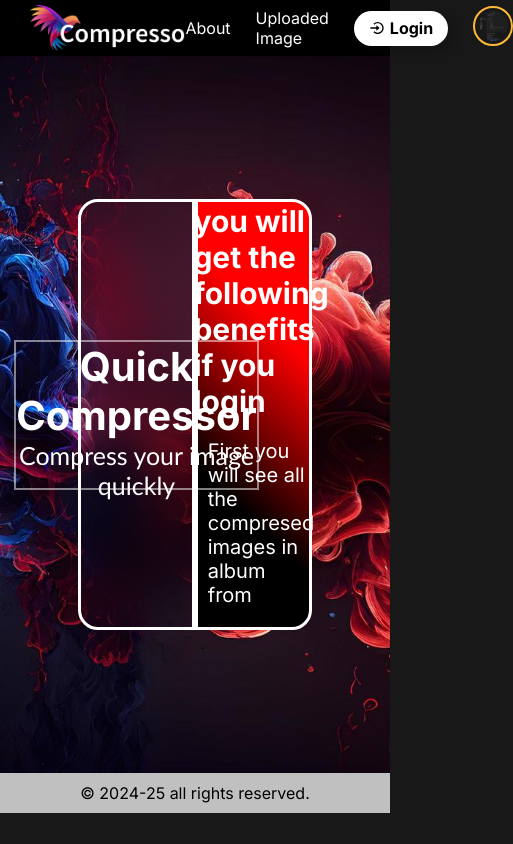
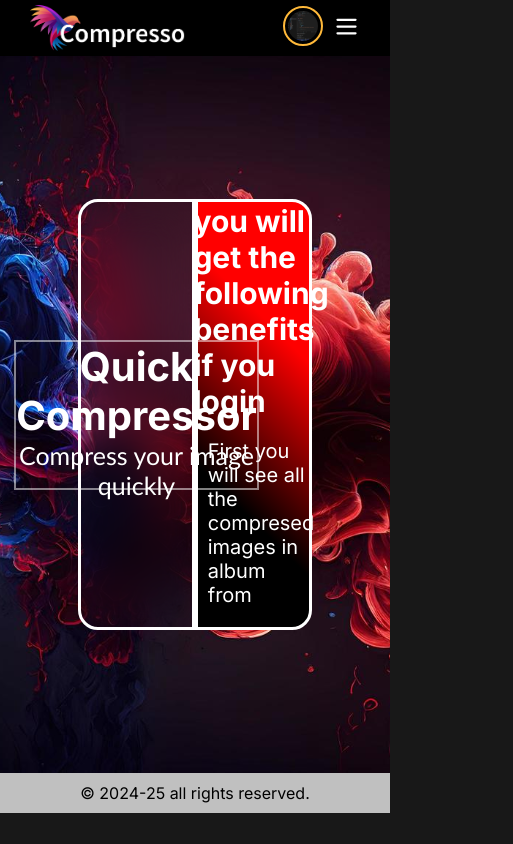
Before and after one commit to pritampaul02/Image-Copressor, a React (Vite) app: page /login in a window 390 px wide. Shown: the whole page, 513 px wide, since content can reach past the window. Built offline with nearby package versions, Linux system fonts and the light colour scheme; no server answers.

Commit message:
media query

```diff
--- a/src/components/Navbar.jsx
+++ b/src/components/Navbar.jsx
@@ -10,6 +10,7 @@ import toast from "react-hot-toast";
 import { IoMdLogOut } from "react-icons/io";
 import { BiLogInCircle, BiLogOutCircle } from "react-icons/bi";
 import logo from "../media/logo.png";
+import { HiOutlineMenu, HiOutlineMenuAlt3 } from "react-icons/hi";
 
 const Navbar = () => {
     const activeLocation = useLocation().pathname;
@@ -22,7 +23,9 @@ const Navbar = () => {
     console.log(user);
     const navigate = useNavigate();
 
-     useEffect(() => {
+    const [menuOpen, setMenuOpen] = useState(false);
+
+    useEffect(() => {
         if (status.logoutStatus === "success") {
             toast.success("Logout Success");
         }
@@ -45,8 +48,40 @@ const Navbar = () => {
                     className="logo"
                 />
             </Link>
+
+            <div
+                style={{
+                    display: "flex",
+                    alignItems: "center",
+                    justifyContent: "center",
+                    gap: 10,
+                }}
+            >
+                <Link
+                    // onClick={toggleMenu}
+                    className="profileContainer mobile"
+                    to="/profile"
+                >
+                    {isAuthenticated ? (
+                        <img src={user.profilePic} alt="" />
+                    ) : (
+                        <img src={profile} alt="" />
+                    )}
+                </Link>
+                <div
+                    className="hamberger"
+                    onClick={() => setMenuOpen(!menuOpen)}
+                >
+                    {menuOpen ? (
+                        <HiOutlineMenuAlt3 style={{ fontSize: "27px" }} />
+                    ) : (
+                        <HiOutlineMenu style={{ fontSize: "27px" }} />
+                    )}
+                </div>
+            </div>
+
             {/* <div className="menu"> */}
-            <div className="menuContainer">
+            <div className={`menuContainer ${menuOpen ? "active" : ""}`}>
                 {/* <Link
                     to="/"
                     className={activeLocation === "/" ? "menuActive" : ""}
--- a/src/pages/About.jsx
+++ b/src/pages/About.jsx
@@ -1,34 +1,30 @@
 import React from "react";
-import "../style/About.css";
+import { useEffect, useState } from "react";
+
 import { Link } from "react-router-dom";
 
-import { MdKeyboardArrowRight } from "react-icons/md";
 import { FiMail } from "react-icons/fi";
-import { FaFacebookSquare } from "react-icons/fa";
 import { FaGithub } from "react-icons/fa";
-import { FiInstagram } from "react-icons/fi";
 import { FaGoogle } from "react-icons/fa";
 import { SiWhatsapp } from "react-icons/si";
+import { FiInstagram } from "react-icons/fi";
 import { FaXTwitter } from "react-icons/fa6";
 import { FaFacebookF } from "react-icons/fa";
 import { FaLinkedinIn } from "react-icons/fa6";
-
+import { FaFacebookSquare } from "react-icons/fa";
+import { MdKeyboardArrowRight } from "react-icons/md";
 
 import profile1 from "../media/ForAboutPage/profile1.jpg";
 import profile2 from "../media/ForAboutPage/profile2.jpg";
 import profile3 from "../media/ForAboutPage/profile3.jpg";
 import profile4 from "../media/ForAboutPage/profile4.jpg";
 
-import { useEffect, useState } from "react";
+import "../style/About.css";
 
 const About = () => {
+    const [isOpen, setIsOpen] = useState(false);
 
-const [isOpen, setIsOpen] = useState(false);
-     const toggleMenu = () => {
-             setIsOpen(!isOpen);
-             console.log(Open);
-        };
-
+    console.log(isOpen);
 
     return (
         <div id="about_page">
@@ -49,12 +45,20 @@ const [isOpen, setIsOpen] = useState(false);
                             the world to us. Thank you for being a part of our
                             community !
                         </p>
-                        <Link onClick={toggleMenu}
-                           to=" " className="rat_btn" >
+                        <button
+                            onClick={() => setIsOpen(!isOpen)}
+                            className="rat_btn"
+                        >
                             Rate Us{" "}
                             <MdKeyboardArrowRight className="rat_iconStyle" />
-                        </Link>
-                        <div className={`about_feedback  ${isOpen ? "show" : "hidden"}`}> </div>
+                        </button>
+                        <div
+                            className={`about_feedback  ${
+                                isOpen ? "show" : ""
+                            }`}
+                        >
+                            {" "}
+                        </div>
                     </div>
                 </div>
 
@@ -87,10 +91,10 @@ const [isOpen, setIsOpen] = useState(false);
                                 Javascript, Css, Html etc.
                             </div>
                             <div id="persion_contact">
-                                <FiMail className="persion_cont_link_mail"/>
-                                <FaGithub id="persion_cont_link"/>
-                                <FaFacebookSquare id="persion_cont_link"/>
-                                <FiInstagram id="persion_cont_link"/>
+                                <FiMail className="persion_cont_link_mail" />
+                                <FaGithub id="persion_cont_link" />
+                                <FaFacebookSquare id="persion_cont_link" />
+                                <FiInstagram id="persion_cont_link" />
                             </div>
                         </div>
                     </div>
@@ -117,10 +121,10 @@ const [isOpen, setIsOpen] = useState(false);
                                 Javascript, Css, Html etc.
                             </div>
                             <div id="persion_contact">
-                                <FiMail className="persion_cont_link_mail"/>
-                                <FaGithub id="persion_cont_link"/>
-                                <FaFacebookSquare id="persion_cont_link"/>
-                                <FiInstagram id="persion_cont_link"/>
+                                <FiMail className="persion_cont_link_mail" />
+                                <FaGithub id="persion_cont_link" />
+                                <FaFacebookSquare id="persion_cont_link" />
+                                <FiInstagram id="persion_cont_link" />
                             </div>
                         </div>
                     </div>
@@ -147,10 +151,10 @@ const [isOpen, setIsOpen] = useState(false);
                                 Javascript, Css, Html etc.
                             </div>
                             <div id="persion_contact">
-                                <FiMail className="persion_cont_link_mail"/>
-                                <FaGithub id="persion_cont_link"/>
-                                <FaFacebookSquare id="persion_cont_link"/>
-                                <FiInstagram id="persion_cont_link"/>
+                                <FiMail className="persion_cont_link_mail" />
+                                <FaGithub id="persion_cont_link" />
+                                <FaFacebookSquare id="persion_cont_link" />
+                                <FiInstagram id="persion_cont_link" />
                             </div>
                         </div>
                     </div>
@@ -177,10 +181,10 @@ const [isOpen, setIsOpen] = useState(false);
                                 Javascript, Css, Html etc.
                             </div>
                             <div id="persion_contact">
-                                <FiMail className="persion_cont_link_mail"/>
-                                <FaGithub id="persion_cont_link"/>
-                                <FaFacebookSquare id="persion_cont_link"/>
-                                <FiInstagram id="persion_cont_link"/>
+                                <FiMail className="persion_cont_link_mail" />
+                                <FaGithub id="persion_cont_link" />
+                                <FaFacebookSquare id="persion_cont_link" />
+                                <FiInstagram id="persion_cont_link" />
                             </div>
                         </div>
                     </div>
@@ -190,12 +194,24 @@ const [isOpen, setIsOpen] = useState(false);
             <div id="third_container">
                 <h1>Contact Us</h1>
                 <div id="contact_link_container">
-                    <div id="logo_container"><FaGoogle /></div>
-                    <div id="logo_container"><SiWhatsapp /></div>
-                    <div id="logo_container"><FaXTwitter /></div>
-                    <div id="logo_container"><FaFacebookF /></div>
-                    <div id="logo_container"><FiInstagram /></div>
-                    <div id="logo_container"><FaLinkedinIn /></div>
+                    <div id="logo_container">
+                        <FaGoogle />
+                    </div>
+                    <div id="logo_container">
+                        <SiWhatsapp />
+                    </div>
+                    <div id="logo_container">
+                        <FaXTwitter />
+                    </div>
+                    <div id="logo_container">
+                        <FaFacebookF />
+                    </div>
+                    <div id="logo_container">
+                        <FiInstagram />
+                    </div>
+                    <div id="logo_container">
+                        <FaLinkedinIn />
+                    </div>
                 </div>
                 <p>Terms of Service</p>
                 <p>Privacy Policy</p>
--- a/src/pages/Profile.jsx
+++ b/src/pages/Profile.jsx
@@ -5,9 +5,15 @@ import "../style/profile.css";
 
 const Profile = () => {
     const { user } = useSelector(selectUser);
+
+    const createAt = user.createdAt;
+    const date = createAt.split("T");
+    console.log(date);
+    console.log(date[0]);
+
     useEffect(() => {
-
-  }, [user])
+        // console.log(user);
+    }, [user]);
 
     return (
         <>
@@ -18,12 +24,18 @@ const Profile = () => {
 
             <div className="profile">
                 <div className="profile_box">
-		       <div className="profile_image">
-				 </div>
+                    <img
+                        className="profile_image"
+                        src={user.profilePic}
+                        alt={user.name}
+                    />
 
+                    <h2>{user.name}</h2>
+                    <p>{user.email}</p>
+
+                    <p>Join at {date[0]}</p>
                 </div>
             </div>
-
         </>
     );
 };
--- a/src/style/navbar.css
+++ b/src/style/navbar.css
@@ -43,6 +43,29 @@
     align-items: center;
     justify-content: center;
     cursor: pointer;
+}
+
+@media screen and (max-width: 450px) {
+    .menuContainer {
+        position: absolute;
+        background-color: black;
+        flex-direction: column;
+        width: 100%;
+        left: 0;
+        top: 56px;
+        padding-block: 15px;
+        display: none;
+    }
+    .menuContainer.active {
+        display: flex;
+    }
+
+    .profileContainer {
+        display: none;
+    }
+    .profileContainer.mobile {
+        display: block;
+    }
 }
 
 /*.menuContainer > a {
--- a/src/style/profile.css
+++ b/src/style/profile.css
@@ -1,13 +1,16 @@
-.profile{
+.profile {
     position: relative;
     width: 100%;
     height: 700px;
     overflow: hidden;
+    display: flex;
+    align-items: center;
+    justify-content: center;
     /*background: linear-gradient(90deg, rgba(2,0,.6,1) 0%,rgba(9,9,121,1) 35%, rgba(0,212,255,1) 100%);*/
-     background: linear-gradient(145deg,black 35%, blue 65% )
+    background: linear-gradient(145deg, black 35%, blue 65%);
 }
 
-.profile_box{
+.profile_box {
     height: 400px;
     width: 350px;
     border: 5px solid;
@@ -17,17 +20,27 @@
     border-bottom-color: #ec45f2;
     border-radius: 5px;
     display: flex;
-    justify-content: center;
-    position: absolute;
-    top: 100px;
-    left: 350px;
+    flex-direction: column;
+    align-items: center;
+    position: relative;
+    padding-top: 12px;
 }
 
-.profile_box .profile_image{
+.profile_box .profile_image {
     height: 100px;
     width: 100px;
     border-radius: 50%;
-    border: 5px solid white ;
-    position: absolute;
+    border: 5px solid white;
+    position: relative;
     top: 5px;
 }
+
+.profile_box h2 {
+    color: #ec45f2;
+    margin-top: 10px;
+    font-size: 27px;
+}
+
+.profile_box p {
+    color: aliceblue;
+}
```
Also changed, not shown: src/App.jsx (+8 -12 lines), src/pages/Compress.jsx (+27 -25 lines), src/style/About.css (+40 -30 lines). Lines whose indentation alone changed are shown as unchanged.
